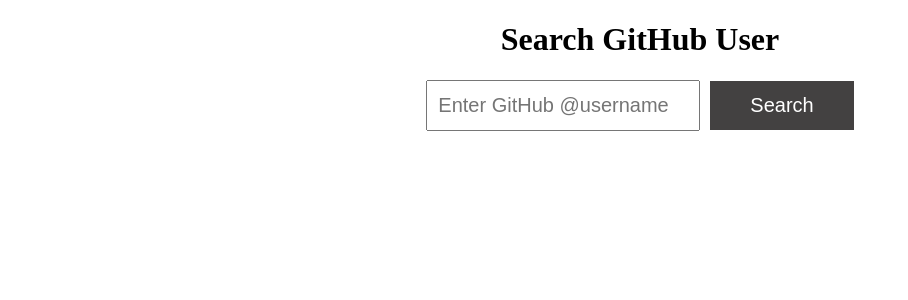
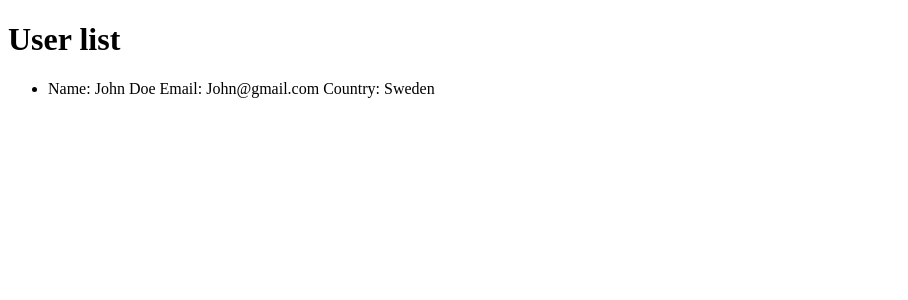
Before and after one commit to RashkaBoy08/react-course, a React (Vite) app: page / in a window 1280 px wide. Shown: the top 300 px of the page, without its empty margins (0-908 px from the left). Built offline with nearby package versions, Linux system fonts and the light colour scheme.

Commit message:
Add user list component
Replace the previous app view with UserList data rendering and remove the obsolete MouseTracker component.

```diff
--- a/src/App.jsx
+++ b/src/App.jsx
@@ -1,7 +1,16 @@
-import { SearchGithubUsers } from "./SearchGithub";
+import { UserList } from "./UserList";
 
-function App() {
-  return <SearchGithubUsers />;
-}
+const App = () => {
+  const user = [
+    {
+      id: 1,
+      userName: "John Doe",
+      email: "John@gmail.com",
+      nationality: "Sweden",
+    },
+  ];
+  //markup
+  return <UserList userData={user} />;
+};
 
 export default App;
--- /dev/null
+++ b/src/UserList.jsx
@@ -0,0 +1,18 @@
+export const UserList = ({ userData }) => {
+  //markup
+  return (
+    <div>
+      <h1>User list</h1>
+      <ul>
+        {userData.map((user) => {
+          return (
+            <li key={user.id}>
+              Name: {user.userName} Email: {user.email} Country:{" "}
+              {user.nationality}
+            </li>
+          );
+        })}
+      </ul>
+    </div>
+  );
+};
```
Also changed, not shown: src/MouseTracker.jsx (deleted, +0 -28 lines).
